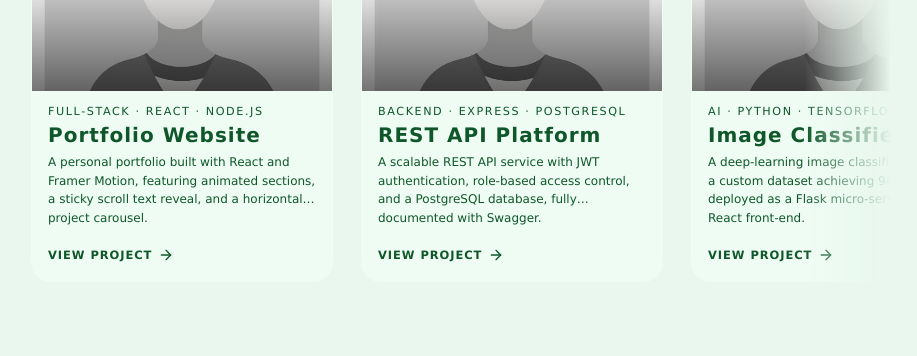
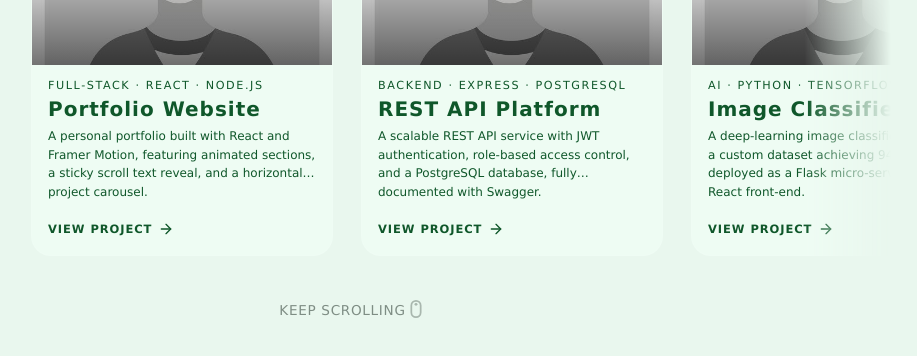
Before and after one commit to becka-1/My-Portfolio, a React (Vite) app: page / in a window 1280 px wide. Shown: the part 3580-3936 px from the top of the page, without its empty margins (289-1206 px from the left). Built offline with nearby package versions, Linux system fonts and the light colour scheme.

Commit message:
Add scroll indicator in projects section and make the scroll reveal in about section a little slower for smaller screens

```diff
--- a/src/components/About.jsx
+++ b/src/components/About.jsx
@@ -83,7 +83,7 @@ const About = () => {
 
   const { scrollYProgress: mobileProgress } = useScroll({
     target: textContainerRef,
-    offset: ['start 0.85', 'start 0.4'],
+    offset: ['start 0.85', 'start 0.01'],
   });
 
   const scrollYProgress = isStickyCapable ? desktopProgress : mobileProgress;
--- a/src/components/Projects.css
+++ b/src/components/Projects.css
@@ -96,7 +96,8 @@
 
 @media (max-width: 850px) {
   .projects-sticky {
-    padding: 0 10px; /* Greatly reduce horizontal padding so cards are fully visible */
+    padding: 0 10px;
+    /* Greatly reduce horizontal padding so cards are fully visible */
   }
 
   .projects-heading {
@@ -117,3 +118,25 @@
     -webkit-mask-image: none;
   }
 }
+
+/* ── Scroll indicator ── */
+.projects-scroll-indicator {
+  display: flex;
+  align-items: center;
+  justify-content: center;
+  gap: 3px;
+  color: var(--color-text-secondary);
+  font-family: 'Lucida Sans Unicode', sans-serif;
+  font-size: 0.85rem;
+  letter-spacing: 0.05em;
+  text-transform: uppercase;
+  opacity: 0.7;
+}
+
+.indicator-mouse {
+  display: flex;
+  align-items: center;
+  color: inherit;
+  opacity: 0.6;
+  transform: translateY(-1px);
+}
--- a/src/components/Projects.jsx
+++ b/src/components/Projects.jsx
@@ -101,6 +101,24 @@ const HorizontalCarousel = () => {
           </motion.div>
         </div>
 
+        <div className="projects-scroll-indicator">
+          <span className="indicator-text">Keep scrolling</span>
+          <div className="indicator-mouse">
+            <svg width="14" height="20" viewBox="0 0 24 32" fill="none" stroke="currentColor" strokeWidth="3" strokeLinecap="round" strokeLinejoin="round">
+              <rect x="4" y="2" width="16" height="28" rx="8"></rect>
+              <motion.circle
+                cx="12"
+                cy="8"
+                r="2.5"
+                fill="currentColor"
+                stroke="none"
+                animate={{ y: [0, 12, 0], opacity: [1, 0, 1] }}
+                transition={{ repeat: Infinity, duration: 1.5, ease: "easeInOut" }}
+              />
+            </svg>
+          </div>
+        </div>
+
       </div>
     </section>
   );
```
